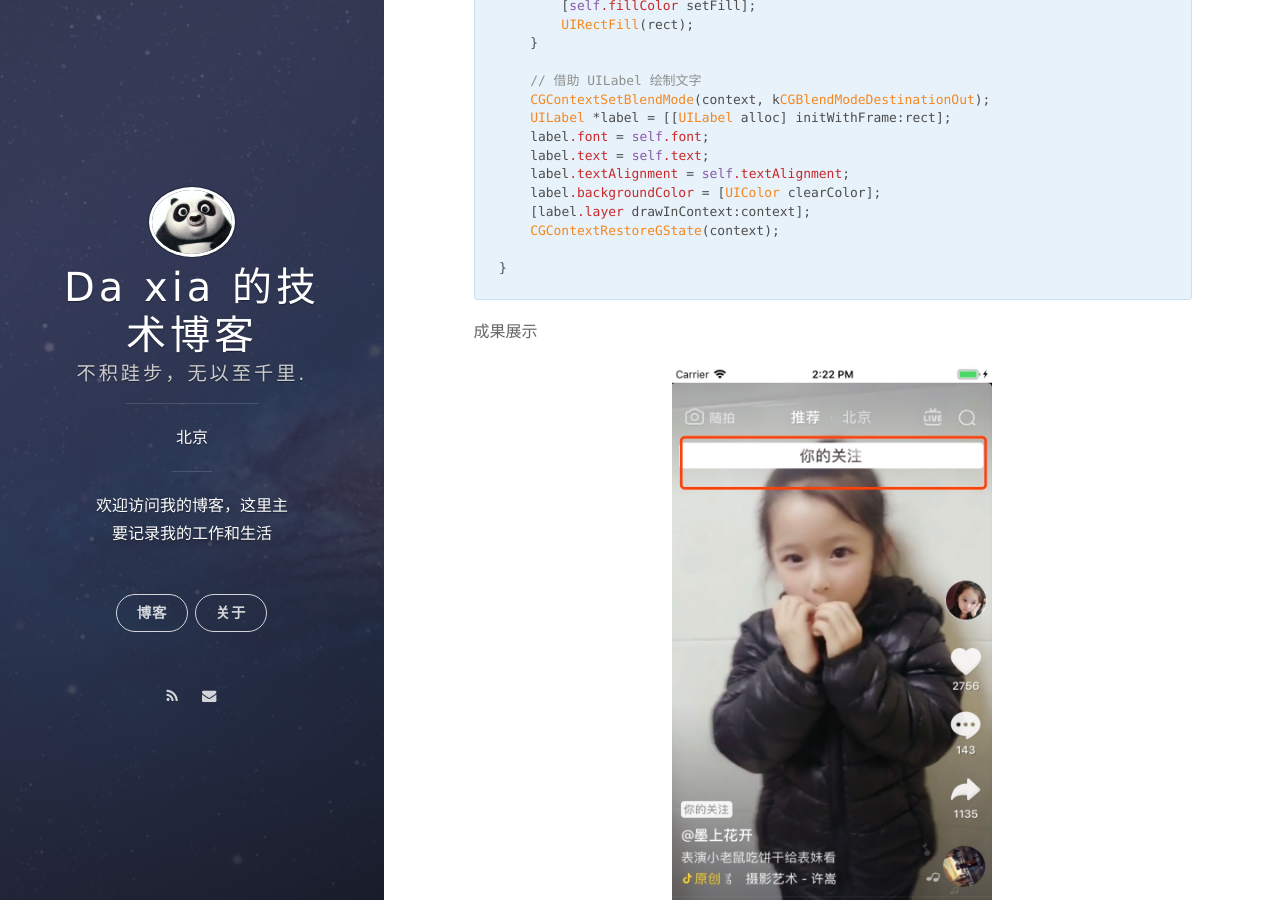
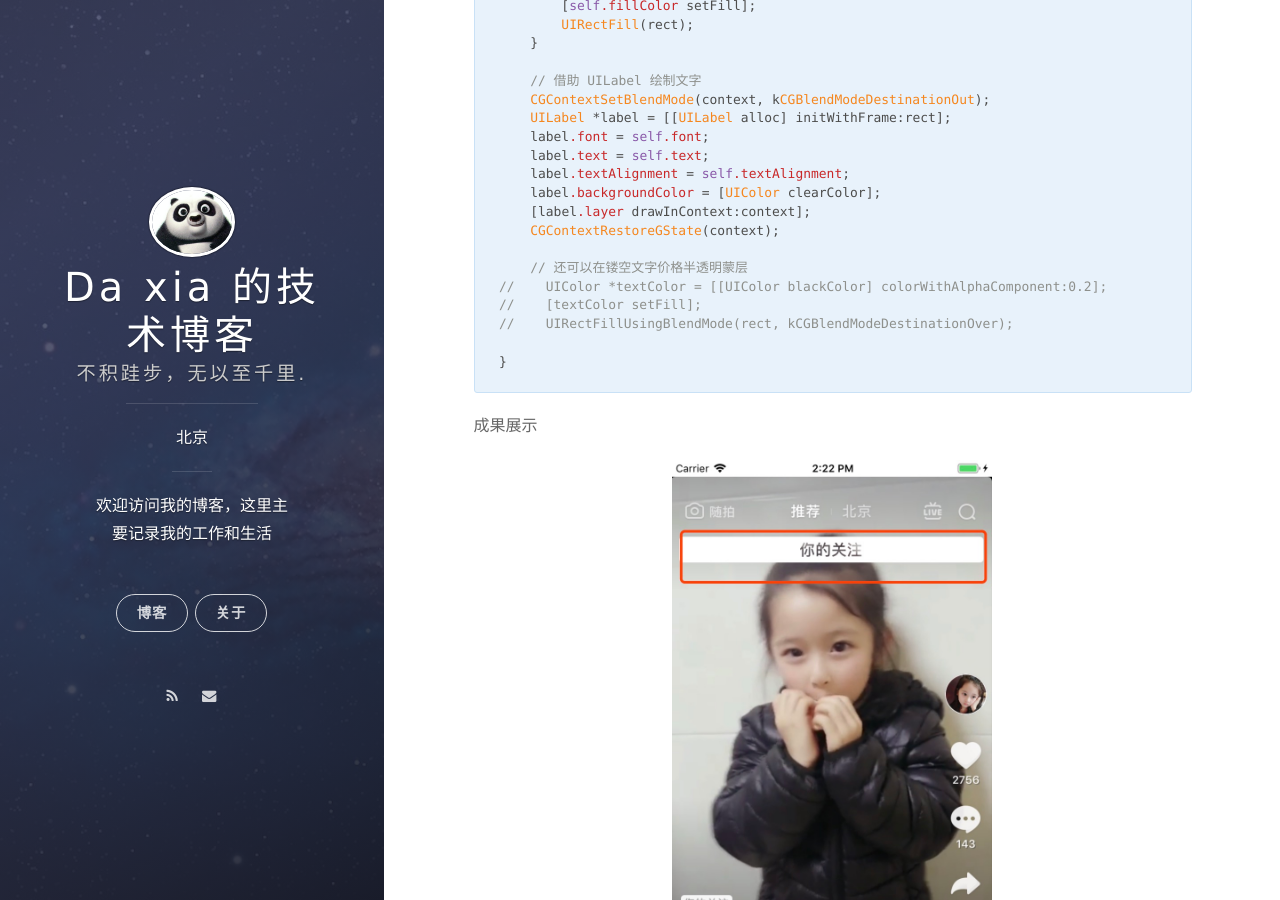
Before and after one commit to daxiazhou/MyBlogSourceCode, a Jekyll site: the page built from _posts/2019-02-13-Core Graphics 实现镂空文字效果.md, in a window 1280 px wide and 900 px high, scrolled down 4414 px. Built offline with Jekyll 4.4.1, drawn with Linux system fonts in a browser that asks for light colours; nearby versions of some CDN libraries; Markdown is read by kramdown in place of the engine named in the settings; comment, search, counter and statistics services are not loaded.

Commit message:
update at Fri Feb 15 14:44:17 CST 2019

````diff
--- a/_posts/2019-02-13-Core Graphics 实现镂空文字效果.md
+++ b/_posts/2019-02-13-Core Graphics 实现镂空文字效果.md
@@ -81,8 +81,7 @@ Porter-Duff 这个名词是为了表达对 Thomas Porter 和 Tom Duff 的敬意
 有两张图片
 
 <div align=center>
-	<img src="../../../images/Blend-Model/source.png" width = "256"/>
-	<img src="../../../images/Blend-Model/destination.png" width = "256"/>
+	<img src="../../../images/Blend-Model/source.png" width = "256"/><img src="../../../images/Blend-Model/destination.png" width = "256"/>
 </div>
 
 <!--![](../images/Blend-Model/source.png)
@@ -146,6 +145,11 @@ Demo 在[这里](https://github.com/daxiazhou/Demos/tree/master/BlendModesDemo)
     [label.layer drawInContext:context];
     CGContextRestoreGState(context);
 
+    // 还可以在镂空文字价格半透明蒙层
+//    UIColor *textColor = [[UIColor blackColor] colorWithAlphaComponent:0.2];
+//    [textColor setFill];
+//    UIRectFillUsingBlendMode(rect, kCGBlendModeDestinationOver);
+
 }
 ```
 成果展示
````
